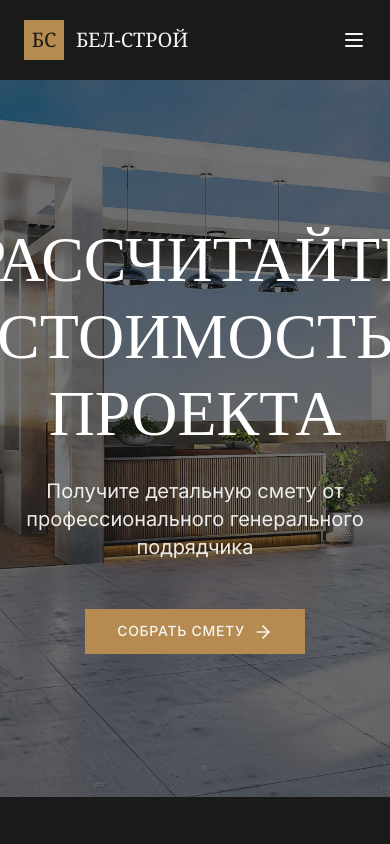
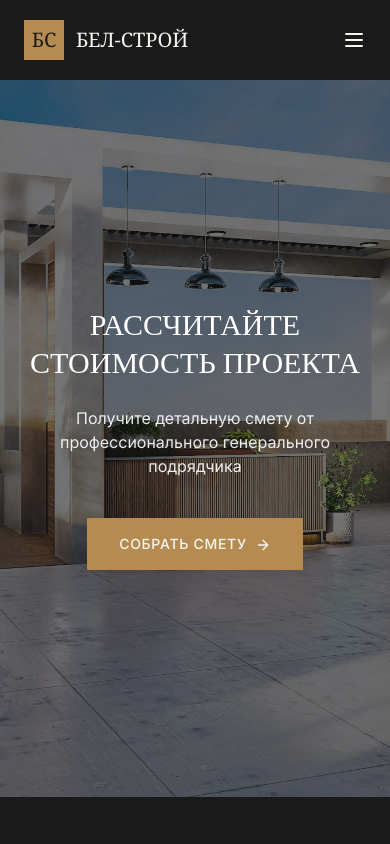
Before and after one commit to fedagelesh90029-design/Luxuryrealestatewebsite, a React (Vite) app: page / in a window 390 px wide. Shown: the top 844 px of the page. Built offline with nearby package versions, Linux system fonts and the light colour scheme.

Commit message:
Improve mobile responsiveness for hero section

```diff
--- a/src/app/pages/Home.tsx
+++ b/src/app/pages/Home.tsx
@@ -54,14 +54,14 @@ export function Home() {
         </div>
 
         <div className="relative z-10 max-w-[1440px] mx-auto px-6 lg:px-12 text-center text-white">
-          <h1 className="mb-6 text-white uppercase">РАССЧИТАЙТЕ СТОИМОСТЬ ПРОЕКТА</h1>
-          <p className="text-xl mb-12 text-white/90 max-w-2xl mx-auto">
+          <h1 className="mb-6 text-white uppercase text-3xl md:text-5xl lg:text-7xl leading-tight">РАССЧИТАЙТЕ СТОИМОСТЬ ПРОЕКТА</h1>
+          <p className="text-base md:text-xl mb-10 text-white/90 max-w-2xl mx-auto px-4">
             Получите детальную смету от профессионального генерального подрядчика
           </p>
           <Link to="/calculator">
-            <Button variant="primary" className="bg-[#B58B52] hover:bg-[#3A5A40] text-[#1A1A1A]">
+            <Button variant="primary" className="bg-[#B58B52] hover:bg-[#3A5A40] text-[#1A1A1A] py-4 px-8 text-sm md:text-base">
               Собрать смету
-              <ArrowRight className="inline-block ml-2 w-5 h-5" />
+              <ArrowRight className="inline-block ml-2 w-4 h-4 md:w-5 md:h-5" />
             </Button>
           </Link>
         </div>
```
